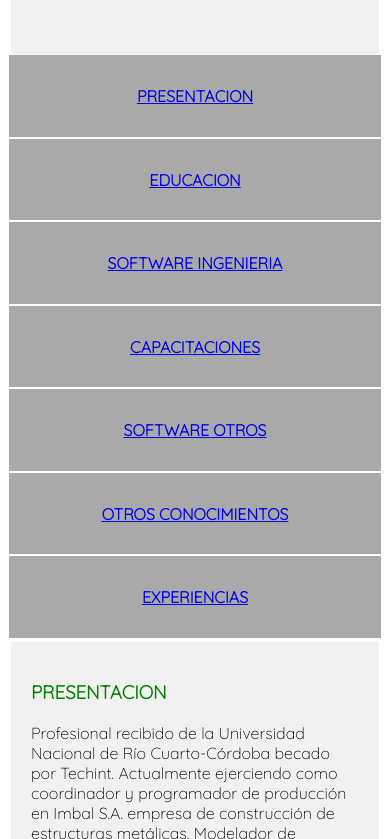
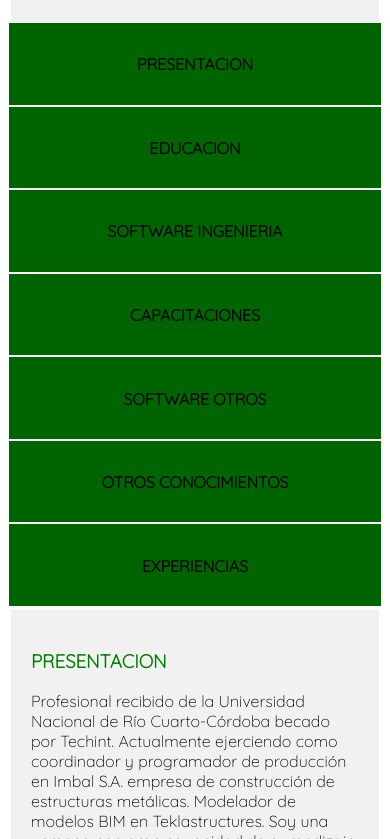
Before and after one commit to ulisayago/ulisayago.github.io, a plain HTML site: page index.html in a window 390 px wide. Shown: the part 904-1743 px from the top of the page. Drawn offline with Linux system fonts and the light colour scheme.

Commit message:
Update estiloCV.css

```diff
--- a/CSS/estiloCV.css
+++ b/CSS/estiloCV.css
@@ -4,6 +4,15 @@ html, body, h1, h2, h3, h4, h5, j6 {
 
 * {
     box-sizing: border-box;
+}
+
+a:link {
+    color: black;
+    text-decoration:none;
+}
+
+a:visited {
+    color: gray;
 }
 
 .functionhead {
@@ -34,7 +43,7 @@ html, body, h1, h2, h3, h4, h5, j6 {
     overflow: hidden;
     text-decoration: none;
     color: inherit;
-    background-color: darkgray;
+    background-color: darkgreen;
     text-align: center;
     cursor: pointer;
 }
@@ -110,9 +119,16 @@ img {
 
     /* Use a media query to add a break point at 800px: */
     @media screen and (max-width: 800px) {
-        .left, .main, .right, .left1, .right1,.icono {
+        .left, .main, .right, .left1, .right1, .icono, .functionhead {
             width: 100%; /* The width is 100%, when the viewport is 800px or smaller */
+
         }
+}
+@media screen and (max-width: 800px) {
+    .left1, .main, .right, .main, .right1 {
+
+        height: auto
+    }
 }
 
 
```
